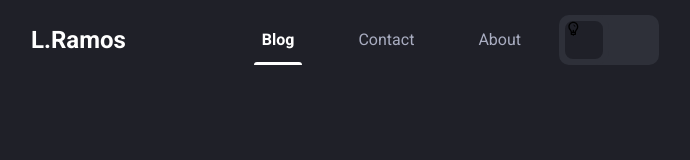
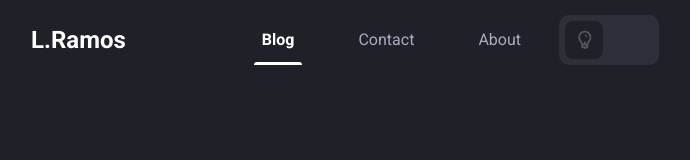
Before and after one commit to MogLuiz/LRamos-Blog, a Next.js app: page / in a window 1280 px wide. Shown: the top 160 px of the page, without its empty margins (81-771 px from the left). Built offline with nearby package versions, Linux system fonts and the light colour scheme.

Commit message:
feat: bulb toggle effect

```diff
--- a/src/components/Toggle/styles.ts
+++ b/src/components/Toggle/styles.ts
@@ -18,6 +18,12 @@ export const Input = styled("input", {
   "&:checked ~ span": {
     left: "50px",
   },
+
+  "&:checked ~ span svg": {
+    color: "rgba(255, 255, 255, 1)",
+    filter:
+      "drop-shadow(0 0 5px #fff) drop-shadow(0 0 10px #fff) drop-shadow(0 0 15px #fff)",
+  },
 });
 
 export const Span = styled("span", {
@@ -37,4 +43,14 @@ export const Span = styled("span", {
   cursor: "pointer",
 
   transition: "0.5s",
+
+  display: "flex",
+  justifyContent: "center",
+  alignItems: "center",
+
+  svg: {
+    color: "rgba(255, 255, 255, 0.25)",
+    fontSize: "1.3em",
+    transition: "0.5s",
+  },
 });
```
